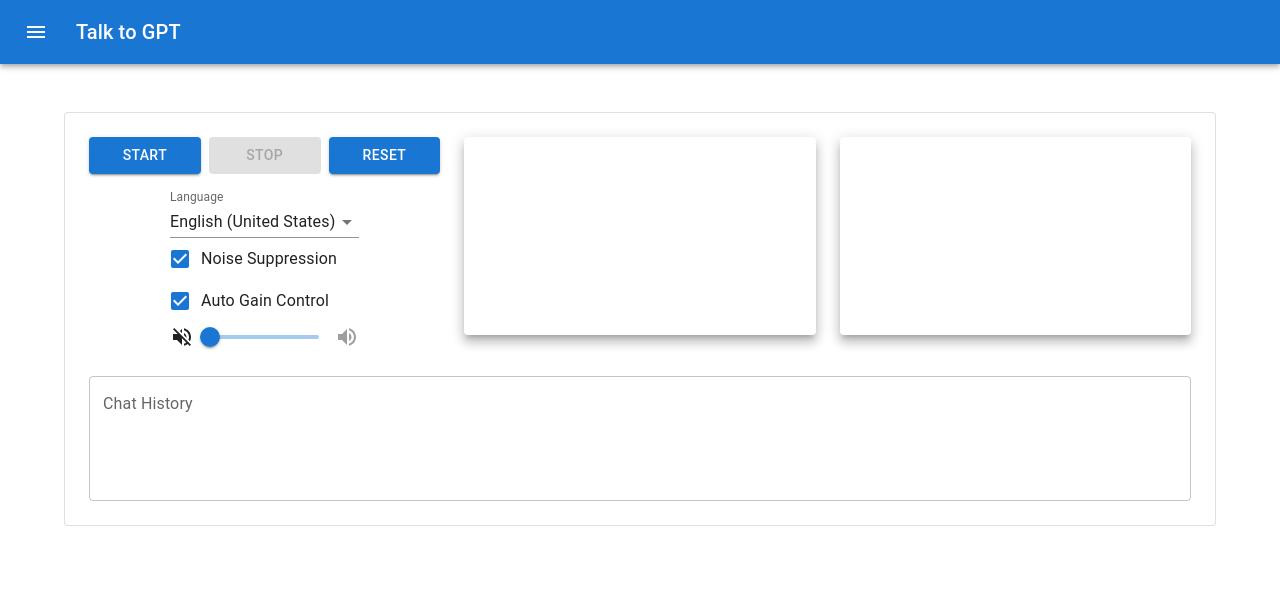
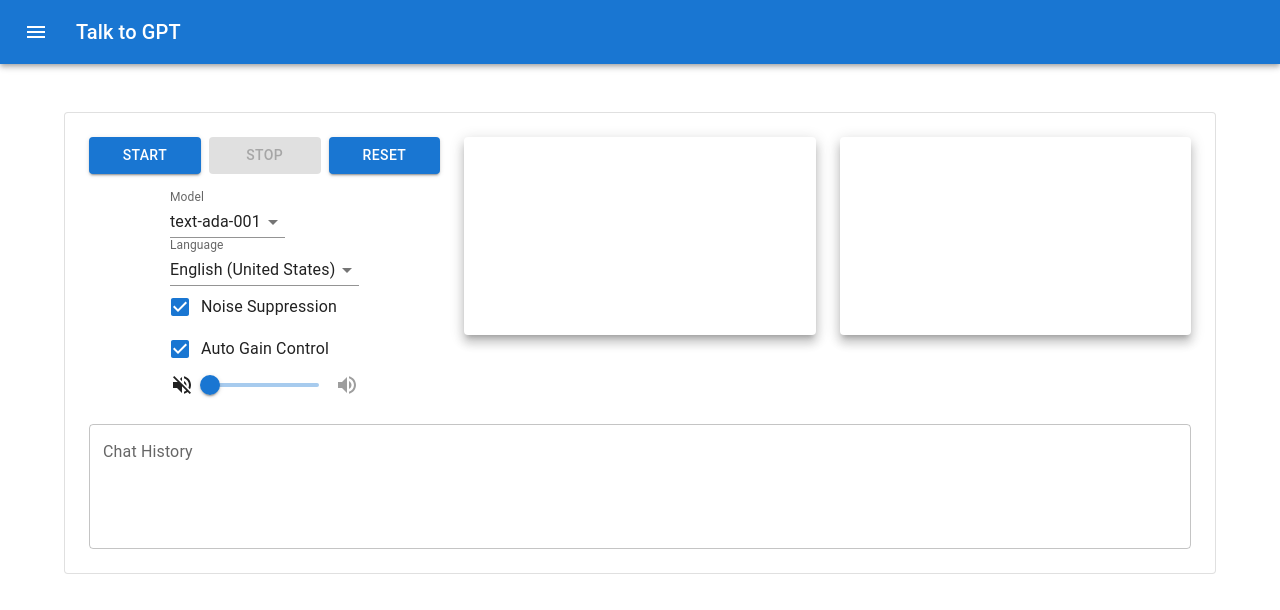
Before and after one commit to almandsky/echo-transcript, a React app: page /talkgpt in a window 1280 px wide. Shown: the top 610 px of the page. Built offline with nearby package versions, Linux system fonts and the light colour scheme.

Commit message:
add model selection

```diff
--- a/src/components/talkgpt/TalkGPT.js
+++ b/src/components/talkgpt/TalkGPT.js
@@ -29,8 +29,8 @@ import VolumeUp from "@mui/icons-material/VolumeUp";
 
 import { grey } from '@mui/material/colors';
 
-const HUMAN_PREFIX = 'HUMAN: ';
-const AI_PREFIX = 'AI: ';
+const HUMAN_PREFIX = 'Human:';
+const AI_PREFIX = 'AI:';
 
 function TalkGPT() {
 
@@ -59,11 +59,10 @@ function TalkGPT() {
     const [wakeLockSupported, setWakeLockSupported] = useState(null);
     const [volume, setVolume] = useState(0);
     const [voices, setVoices] = useState(null);
-
+    const [model, setModel] = useState('text-ada-001');
 
     const [text, setText] = useState('');
     const [chatHistory, setChatHistory] = useState([
-        // 'HUMAN: Hello, who are you?',
         // 'AI: I am an AI created by OpenAI. How can I help you today?',
         // 'Human: what do you like?',
         // 'AI: I love exploring new ideas and helping people improve their lives. I especially like to focus on making technology that is easy to use and helpful for everyone.',
@@ -94,28 +93,33 @@ function TalkGPT() {
 
         const transcriptDiv = document.querySelector('#transcript-div');
         const answerDiv = document.querySelector('#answer-div');
-        const textToRead = transcriptDiv.innerHTML || text;
+        const textToRead = transcriptDiv.innerHTML;
 
 
         if (!textToRead) {
             return;
         }
 
-        const newPrompt = chatHistory.join('\n');
+        const newPromptArray = [
+            ...chatHistory,
+            HUMAN_PREFIX + '\n\n' + textToRead
+        ]
+
+        const newPrompt = newPromptArray.join('\n');
 
         console.log('sky debug 4001 newPrompt is ', newPrompt);
 
         setAnswering(true);
         const token = process.env.OPENAI_API_KEY;
         const response = await axios.post('https://api.openai.com/v1/completions', {
-            "model": "text-davinci-003",
+            "model": model,
             "prompt": newPrompt,
             "temperature": 0.7,
             "max_tokens": 255,
             "top_p": 1,
             "frequency_penalty": 0,
             "presence_penalty": 0,
-            "stop": [`\n${HUMAN_PREFIX}`, `\n${AI_PREFIX}`]
+            "stop": [`${HUMAN_PREFIX}`, `${AI_PREFIX}`]
         }, {
             headers: {
                 'Authorization': `Bearer ${token}`,
@@ -228,7 +232,7 @@ function TalkGPT() {
                         }
 
                         setThinking(false);
-                        const historyMessage = HUMAN_PREFIX + message;
+                        const historyMessage = HUMAN_PREFIX + '\n\n' + message;
                         setChatHistory([
                             ...chatHistory,
                             historyMessage
@@ -444,6 +448,10 @@ function TalkGPT() {
         });
     };
 
+    const handleModelChange = (event, newValue) => {
+        setModel(newValue.props.value);
+    };
+
     const handleVolumeChange = (event, newValue) => {
         setVolume(newValue);
     };
@@ -480,6 +488,23 @@ function TalkGPT() {
 
                         <Box align="center">
                             <FormControl component="fieldset" variant="standard" align='left'>
+                                <Box sx={{ position: 'relative' }}>
+                                    <InputLabel id="model-select-label" variant="standard">Model</InputLabel>
+                                    <Select
+                                        labelId="model-select-label"
+                                        id="model-select"
+                                        label="Model"
+                                        onChange={handleModelChange}
+                                        disabled={playing}
+                                        value={model}
+                                    >
+                                        <MenuItem value="text-ada-001">text-ada-001</MenuItem>
+                                        <MenuItem value="text-babbage-001">text-babbage-001</MenuItem>
+                                        <MenuItem value="text-curie-001">text-curie-001</MenuItem>
+                                        <MenuItem value="text-davinci-003">text-davinci-003</MenuItem>
+                                    </Select>
+                                </Box>
+                                <Box sx={{ position: 'relative' }}>
                                     <InputLabel id="language-select-label" variant="standard">Language</InputLabel>
                                     <Select
                                         labelId="language-select-label"
@@ -527,6 +552,7 @@ function TalkGPT() {
                                         <MenuItem value="zh-HK">Chinese (Hong Kong)</MenuItem>
                                         <MenuItem value="zh-TW">Chinese (Taiwan)</MenuItem>
                                     </Select>
+                                </Box>
                                 <FormGroup>
                                     <FormControlLabel
                                         control={
@@ -574,10 +600,10 @@ function TalkGPT() {
                             label="Chat History"
                             variant="outlined"
                             multiline
-                            sx={{width: '100%'}}
+                            sx={{ width: '100%' }}
                             rows={4}
                             value={chatHistory.join('\n')}
-                            onChange={handleInputChange}
+                            // onChange={handleInputChange}
                             inputRef={textFieldRef}
                         />
                     </Grid>
```
Lines whose indentation alone changed are shown as unchanged.
